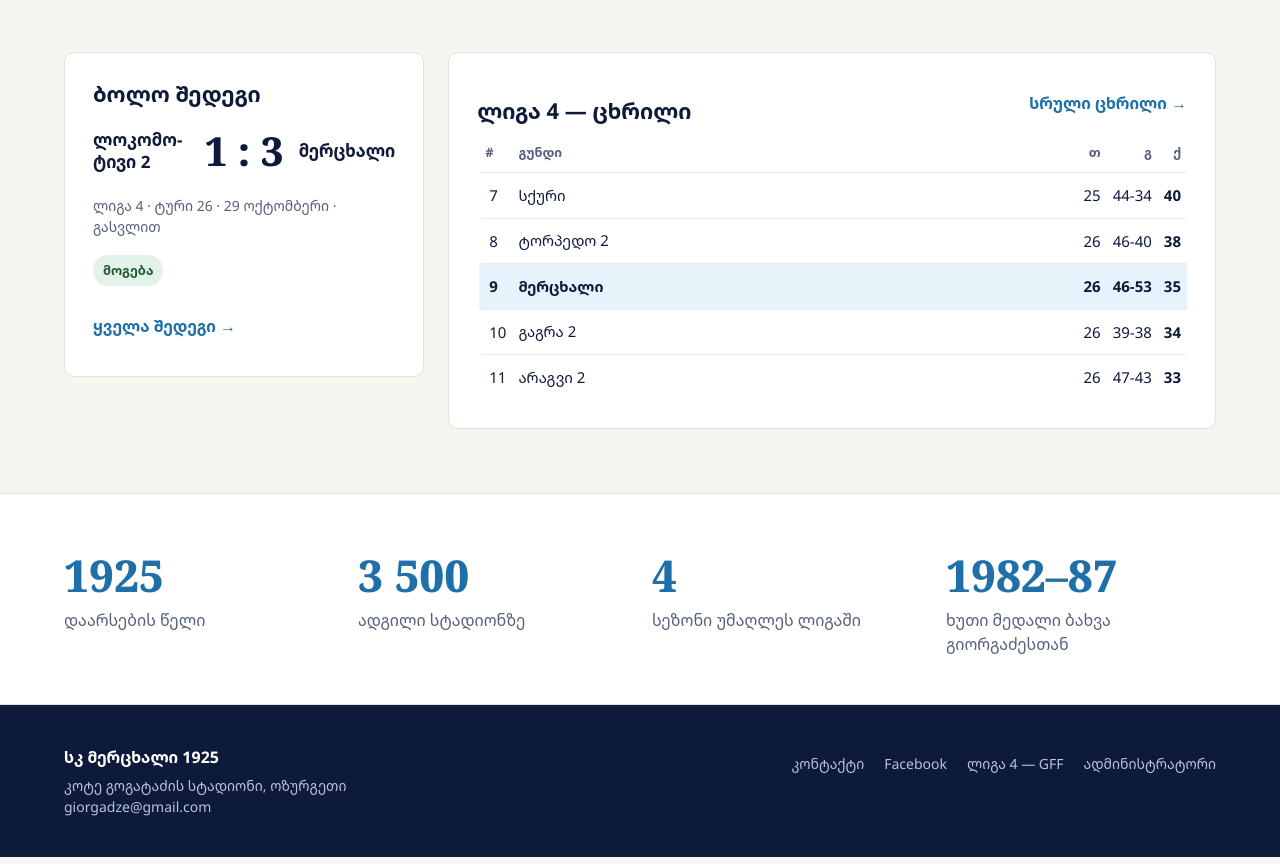
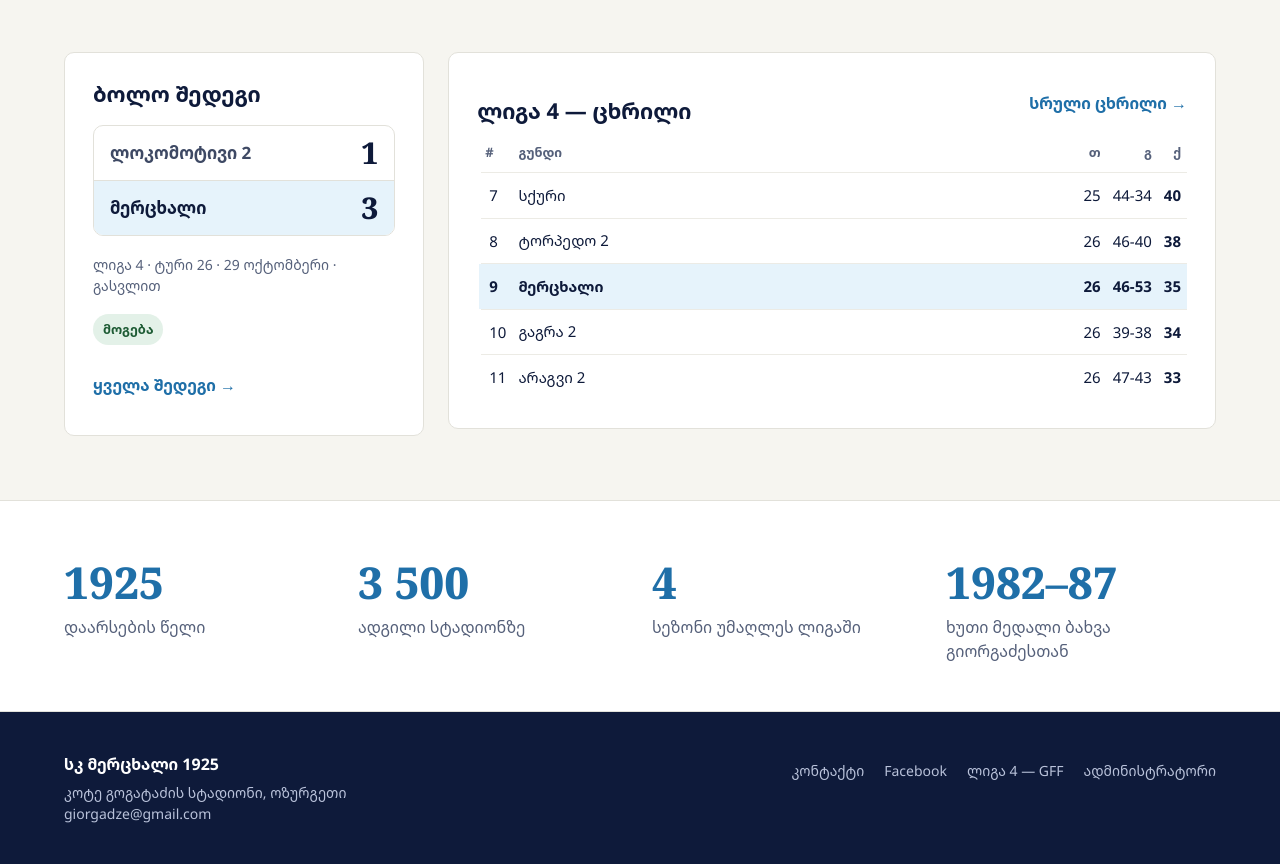
Before and after one commit to GiorgiGiorgadze23/mertskhali-website, a Next.js app: page / in a window 1280 px wide. Shown: the part 820-1684 px from the top of the page. Built offline with nearby package versions, Linux system fonts and the light colour scheme; no server answers; the database is empty.

Commit message:
Home: last result as a two-row scoreboard so long team names never break
Co-Authored-By: Claude Opus 5.5 <noreply@anthropic.com>
Claude-Session: https://claude.ai/code/session_015fLrvXcDpGm8dfszU14tH3

```diff
--- a/app/globals.css
+++ b/app/globals.css
@@ -136,6 +136,12 @@ p { margin: 0; }
 .table-side table.league th, .table-side table.league td { padding-left: 5px; padding-right: 5px; }
 
 .score-card { padding: 28px; display: flex; flex-direction: column; gap: 18px; }
+.scoreboard { display: flex; flex-direction: column; border: 1px solid var(--line); border-radius: 10px; overflow: hidden; }
+.sb-row { display: flex; align-items: center; gap: 16px; padding: 12px 16px; font-size: 17px; font-weight: 600; color: var(--text-2); }
+.sb-row + .sb-row { border-top: 1px solid var(--line); }
+.sb-row.us { background: var(--highlight); color: var(--ink); font-weight: 800; }
+.sb-team { flex: 1; min-width: 0; overflow-wrap: anywhere; line-height: 1.3; }
+.sb-goals { font-family: var(--serif); font-size: 30px; font-weight: 800; line-height: 1; color: var(--ink); min-width: 28px; text-align: right; }
 .score-line { display: grid; grid-template-columns: minmax(0, 1fr) auto minmax(0, 1fr); align-items: center; gap: 14px; font-weight: 700; font-size: 17px; line-height: 1.3; }
 .score-line .team-l { text-align: left; overflow-wrap: break-word; hyphens: auto; }
 .score-line .team-r { text-align: right; overflow-wrap: break-word; hyphens: auto; }
--- a/components/pages/HomePage.tsx
+++ b/components/pages/HomePage.tsx
@@ -80,12 +80,16 @@ export default async function HomePage({ lang }: { lang: Lang }) {
           {last && (
             <div className="card score-card side">
               <h2 style={{ fontSize: 22 }}>{d.lastResult}</h2>
-              <div className="score-line">
-                <span className="team-l">{teamName(lang, last.home)}</span>
-                <span className="score">
-                  {last.home_score} : {last.away_score}
-                </span>
-                <span className="team-r">{teamName(lang, last.away)}</span>
+              <div className="scoreboard">
+                {([
+                  [last.home, last.home_score],
+                  [last.away, last.away_score],
+                ] as const).map(([team, goals]) => (
+                  <div key={team} className={`sb-row${isUs(team) ? " us" : ""}`}>
+                    <span className="sb-team">{teamName(lang, team)}</span>
+                    <span className="sb-goals">{goals}</span>
+                  </div>
+                ))}
               </div>
               <span className="muted" style={{ fontSize: 14 }}>
                 {d.league} · {roundName(lang, last.round)} · {dateLabel(lang, last.date_label)} · {isUs(last.home) ? d.home : d.away}
```
